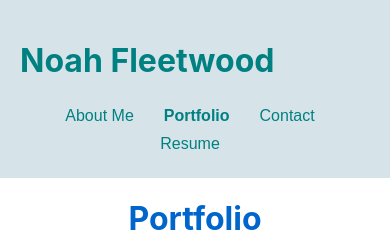
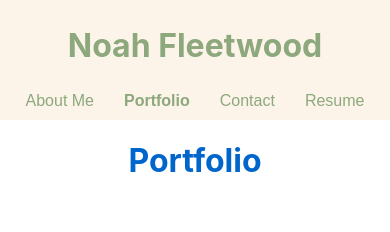
Before and after one commit to Noah-Wyche/react-portfolio, a React (Create React App) app: page / in a window 390 px wide. Shown: the top 232 px of the page. Built offline with nearby package versions, Linux system fonts and the light colour scheme.

Commit message:
first commit after getting the branches back where they need to be. I have adjusted the header to display the right colors and adjusted its mobile responsiveness.

```diff
--- a/src/components/Header.css
+++ b/src/components/Header.css
@@ -1,13 +1,13 @@
 header {
-    background-color: #d6e4ea;
+    background-color: #fcf4e9;
     padding: 20px
 }
 
 .Header {
-    color: teal;
+    color: #8ca87c;
     display: flex;
     justify-content: space-between; /* Align items to the start and end of the container */
-    background-color: #d6e4ea;
+    background-color: #fcf4e9;
 }
 
 .navBar {
@@ -32,7 +32,7 @@ header {
 .navBar li button {
     background-color: transparent; /* Transparent background */
     border: none; /* Remove border */
-    color: teal; /* Text color */
+    color: #8ca87c; /* Text color */
     cursor: pointer; /* Show pointer cursor on hover */
     font-size: 16px; /* Adjust font size */
     padding: 5px 10px; /* Add padding */
@@ -43,3 +43,47 @@ header {
 .navBar li.active button {
     font-weight: bold; /* Make active button bold */
 }
+
+/* Media query for smaller screens */
+@media (max-width: 728px) {
+    header {
+      padding: 5px; /* Adjust padding to make the header thinner */
+    }
+
+    .Header {
+      display: flex;
+      justify-content: center;
+    }
+
+    .navBar {
+      flex-direction: row; /* Keep buttons in a horizontal row */
+        justify-content: center; /* Center buttons */
+    }
+
+    .navBar li {
+      display: inline-block; /* Display list items inline */
+      margin-right: 10px; /* Add some space between buttons */
+    }
+
+    .navBar li:last-child {
+      margin-right: 0; /* Remove margin from the last button */
+    }
+  }
+
+  @media (max-width: 370px) {
+    .navBar li button {
+      font-size: 14px; /* Adjust font size */
+      padding: 3px 3px; /* Adjust padding */
+    }
+  }
+
+  @media (max-width: 283px) {
+    .Header {
+        display: flex;
+        justify-content: center;
+      }
+
+      .navBar li {
+        margin-right: 5px; /* Add some space between buttons */
+      }
+    }
```
